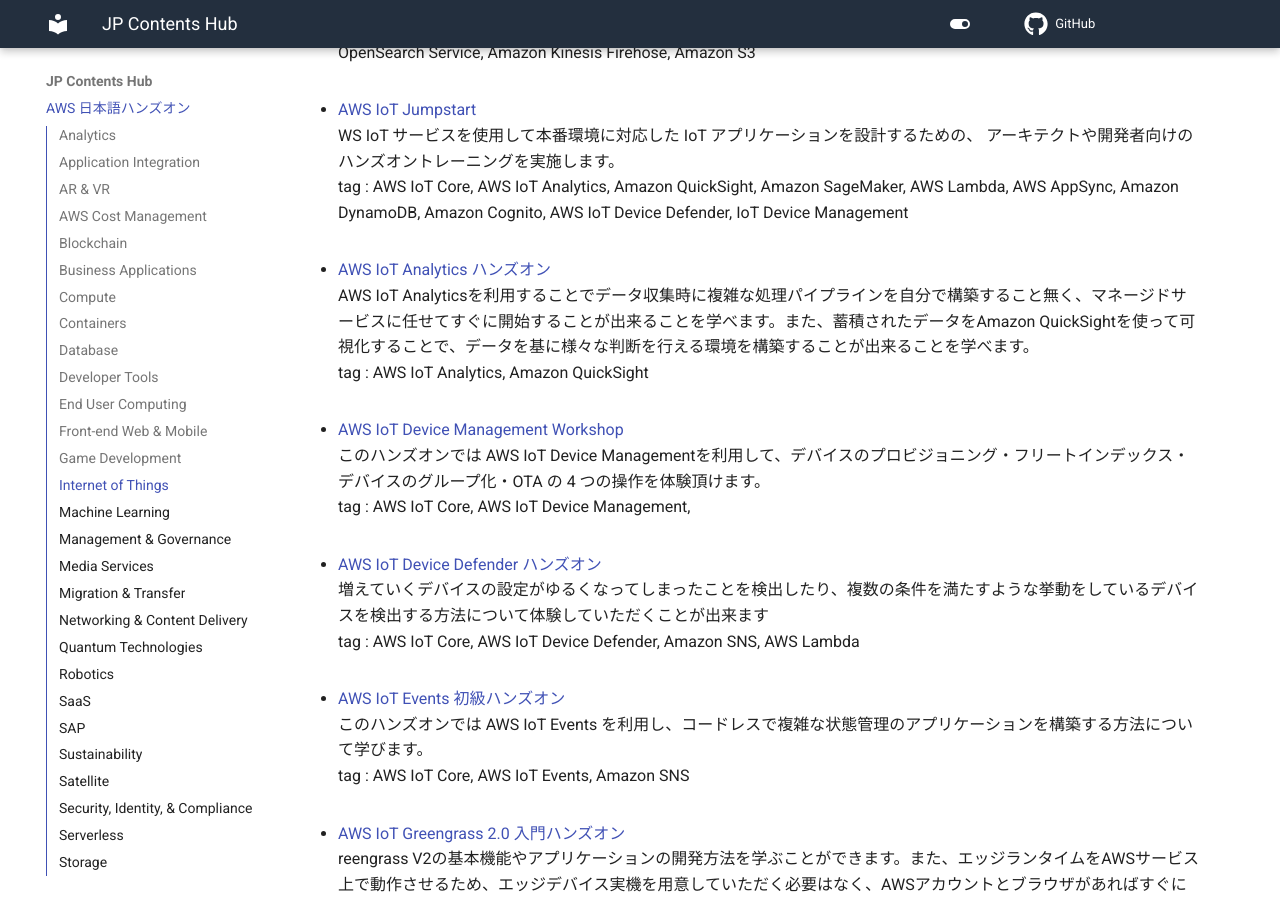
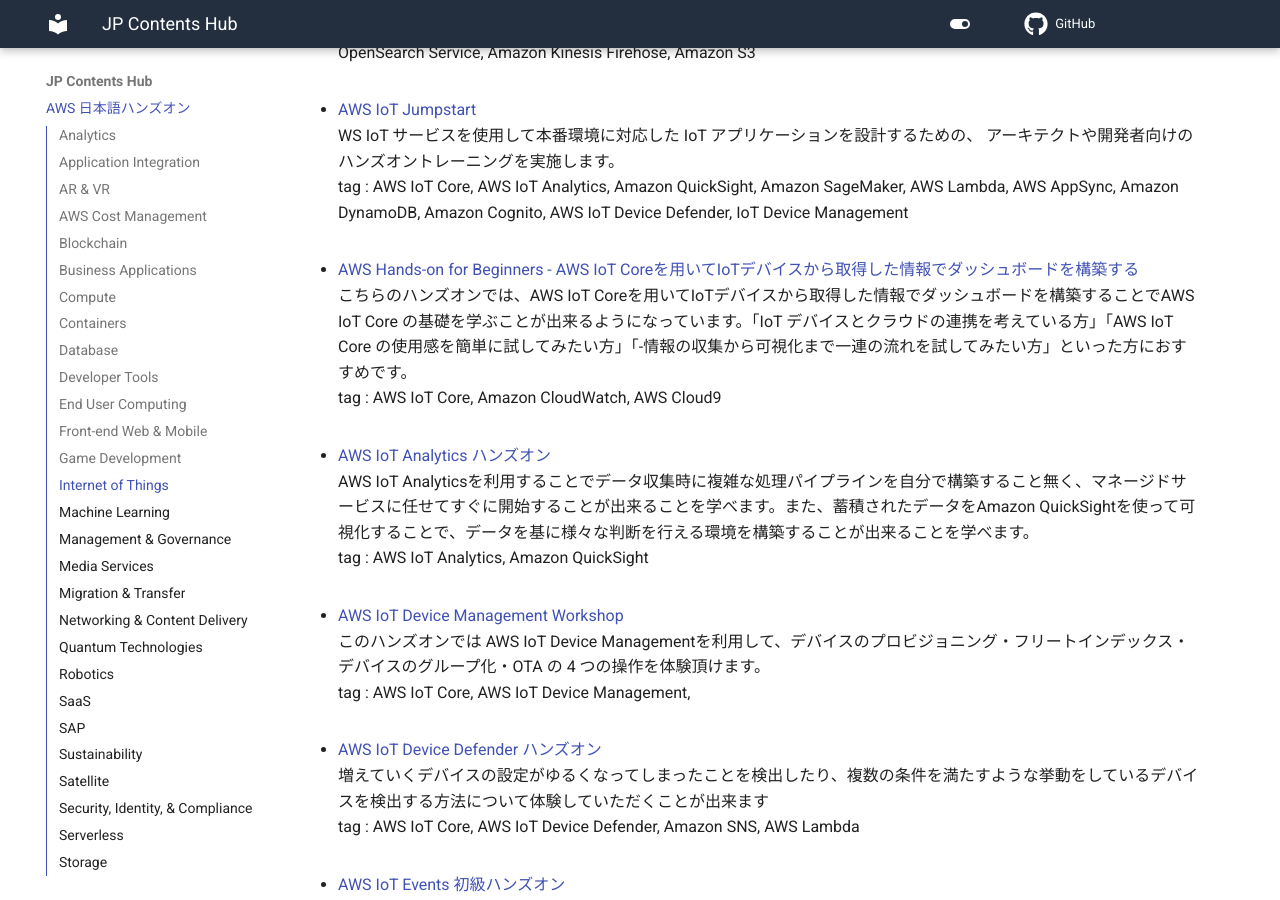
Before and after one commit to aws-samples/jp-contents-hub, an MkDocs documentation site: the page built from content/index.md, in a window 1280 px wide and 900 px high, scrolled down 16962 px. Built offline with MkDocs 1.6.1 and Material for MkDocs 9.7.7, drawn with Linux system fonts in a browser that asks for light colours; comment, search, counter and statistics services are not loaded.

Commit message:
add: 新規ハンズオンコンテンツ追加

```diff
--- a/content/index.md
+++ b/content/index.md
@@ -436,6 +436,10 @@
 - <a href="https://catalog.us-east-1.prod.workshops.aws/workshops/001cd52d-8105-4da9-a0c2-ee391260e0c7/ja-JP" target="_blank" onclick="sendClickCount()" onauxclick="sendClickCount()">AWS IoT Jumpstart</a>
 WS IoT サービスを使用して本番環境に対応した IoT アプリケーションを設計するための、 アーキテクトや開発者向けのハンズオントレーニングを実施します。
 tag : AWS IoT Core, AWS IoT Analytics, Amazon QuickSight, Amazon SageMaker, AWS Lambda, AWS AppSync, Amazon DynamoDB, Amazon Cognito, AWS IoT Device Defender, IoT Device Management
+
+- <a href="https://pages.awscloud.com/hands-on-for-beginners-aws-iot-core-reg.html" target="_blank" onclick="sendClickCount()" onauxclick="sendClickCount()">AWS Hands-on for Beginners - AWS IoT Coreを用いてIoTデバイスから取得した情報でダッシュボードを構築する</a>
+こちらのハンズオンでは、AWS IoT Coreを用いてIoTデバイスから取得した情報でダッシュボードを構築することでAWS IoT Core の基礎を学ぶことが出来るようになっています。「IoT デバイスとクラウドの連携を考えている方」「AWS IoT Core の使用感を簡単に試してみたい方」「-情報の収集から可視化まで一連の流れを試してみたい方」といった方におすすめです。
+tag : AWS IoT Core, Amazon CloudWatch, AWS Cloud9
 
 - <a href="https://catalog.us-east-1.prod.workshops.aws/workshops/03a4f79f-6971-441f-bc12-e8b755392d2c/ja-JP" target="_blank" onclick="sendClickCount()" onauxclick="sendClickCount()">AWS IoT Analytics ハンズオン</a>
 AWS IoT Analyticsを利用することでデータ収集時に複雑な処理パイプラインを自分で構築すること無く、マネージドサービスに任せてすぐに開始することが出来ることを学べます。また、蓄積されたデータをAmazon QuickSightを使って可視化することで、データを基に様々な判断を行える環境を構築することが出来ることを学べます。
```
Also changed, not shown: README.md (+6 -0 lines).
